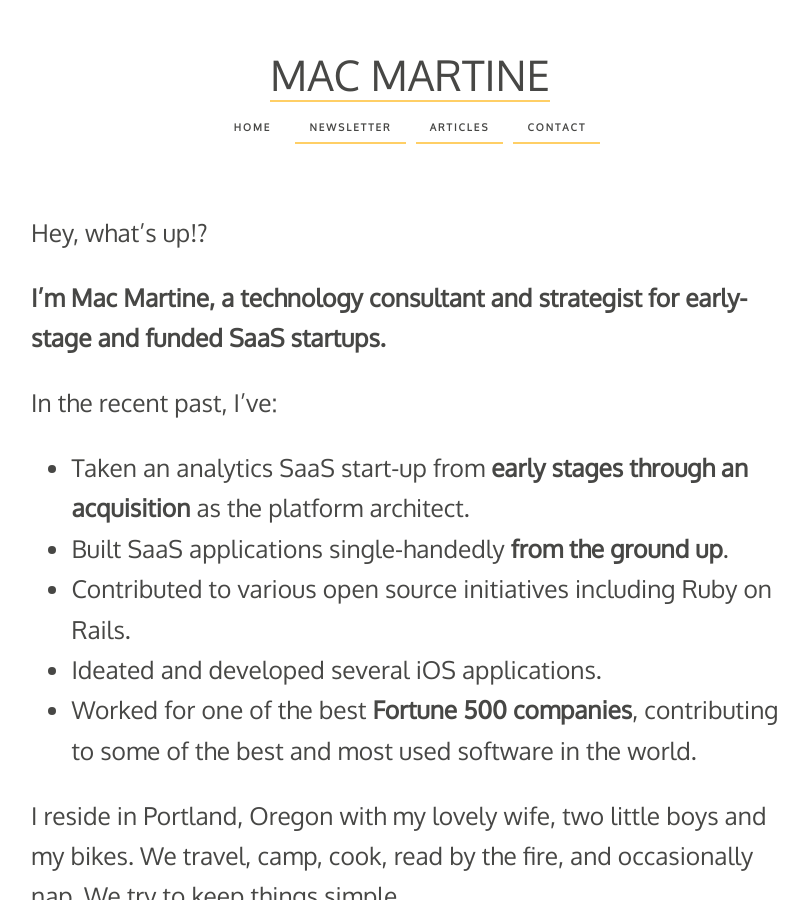
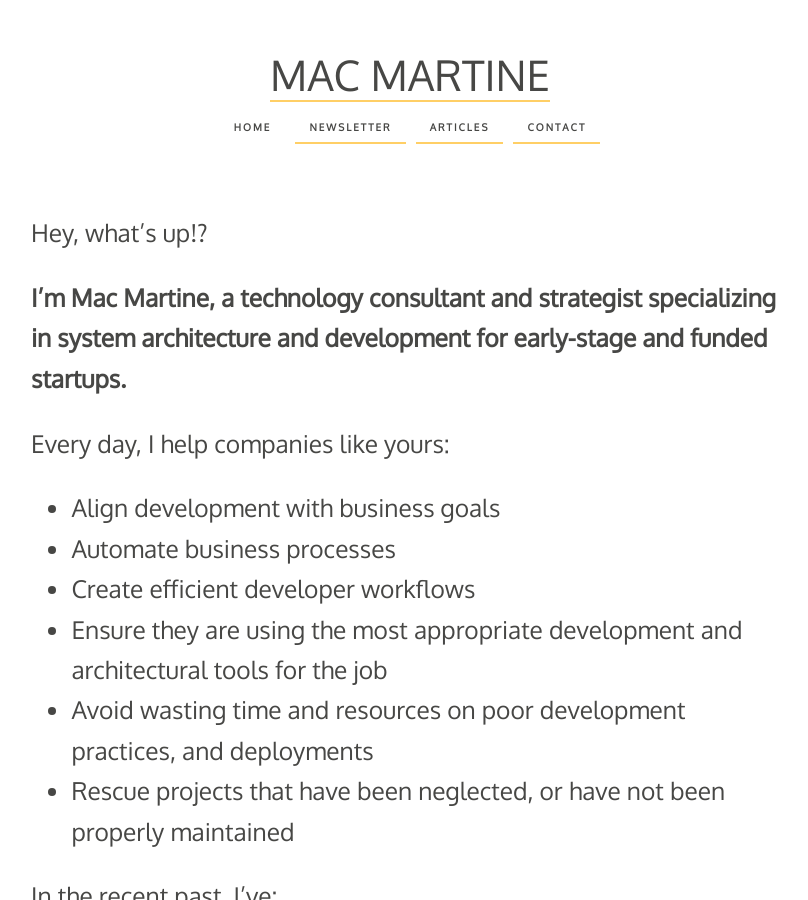
Before and after one commit to macmartine/macmartine.github.io, a Jekyll site: the page built from index.md, in a window 1280 px wide and 900 px high. Shown: the whole window, without its empty margins (230-1038 px from the left). Built offline with Jekyll 4.4.1, drawn with Linux system fonts in a browser that asks for light colours; some of the changed text lies outside the part shown.

Commit message:
Home page updates

```diff
--- a/index.md
+++ b/index.md
@@ -5,17 +5,16 @@ title: Work
 
 Hey, what’s up!?
 
-**I’m Mac Martine, a technology consultant and strategist for early-stage and funded SaaS startups.**
+**I’m Mac Martine, a technology consultant and strategist specializing in system architecture and development for early-stage and funded startups.**
 
-[coment]: # Startup system architecture and development consultant, specializing in
-[coment]: #
-[coment]: #
-[coment]: # AWS
-[coment]: # Streamline startup workflows
-[coment]: # Rescue projects
-[coment]: #
-[coment]: #
-[coment]: # Focusing on creating efficient development processes
+Every day, I help companies like yours:
+
+* Align development with business goals
+* Automate business processes
+* Create efficient developer workflows
+* Ensure they are using the most appropriate development and architectural tools for the job
+* Avoid wasting time and resources on poor development practices, and deployments
+* Rescue projects that have been neglected, or have not been properly maintained
 
 In the recent past, I’ve:
 
@@ -31,4 +30,20 @@ I reside in Portland, Oregon with my lovely wife, two little boys and my bikes.
 >
 > <cite> --Elicia Putnam, Brand Genie</cite>
 
+
+
+If you need architecture or development guidance, help with payment systems, third-party API's, or general development,
+let's talk. I'm ready to get to know your business and help you talk it to the next level.
+
+[//]: # Or, keep reading to find out more about how I can help.
+
+[//]: # So many startups have development teams that are blind to the business goals. They are heads down
+[//]: # building features, but they aren't stepping back and looking at the project as a whole.  There is often
+[//]: # a disconnect between those focused on market strategy and company direction, and those actually
+[//]: # buliding the software. Whether I'm simply consulting, and bridging that gap by helping implement
+[//]: # systems to improve effiencies and better transparency across teams, or implementing features myself, I will
+[//]: # take the time to really dig deep to understand your company, your business goals, and your workflows.
+[//]: # This often results in discovery of development and process ineffeciencies that those too accustomed to the
+[//]: # way things are, overlook.
+
 {% include newsletter_signup_form.html %}
```
